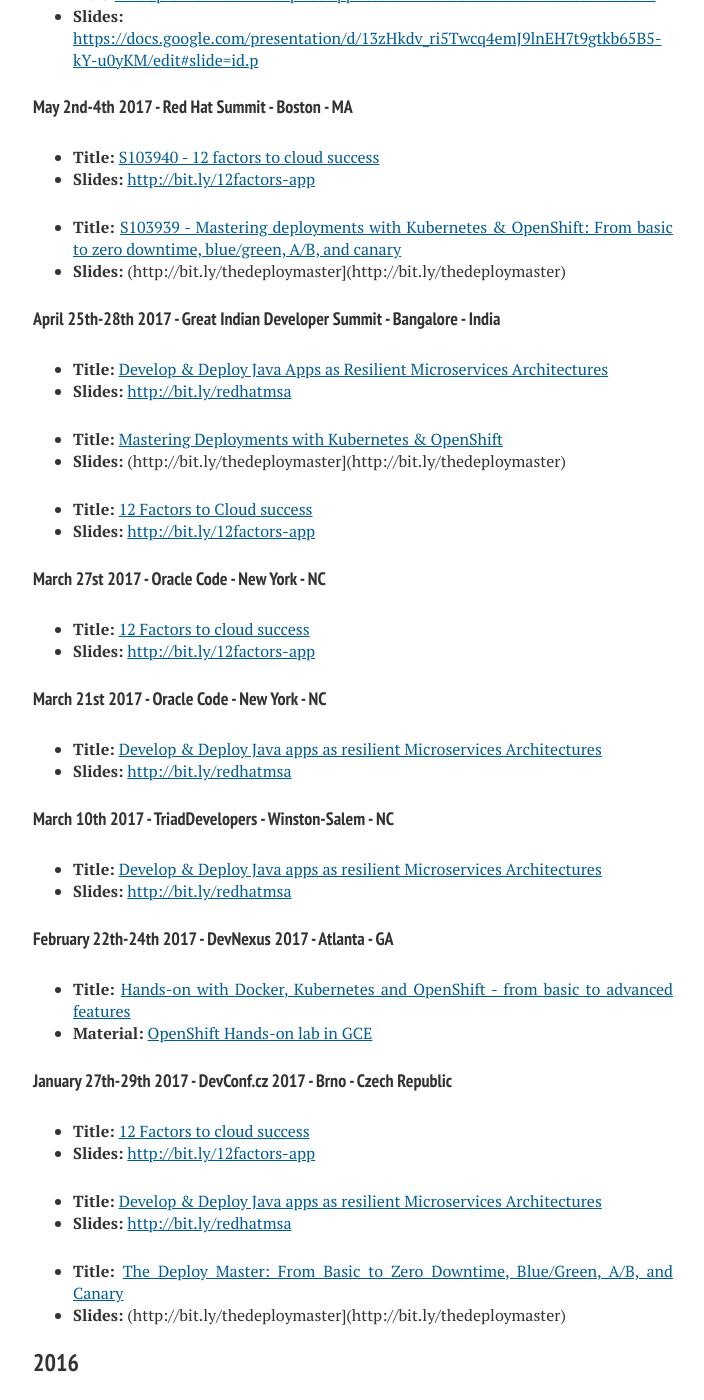
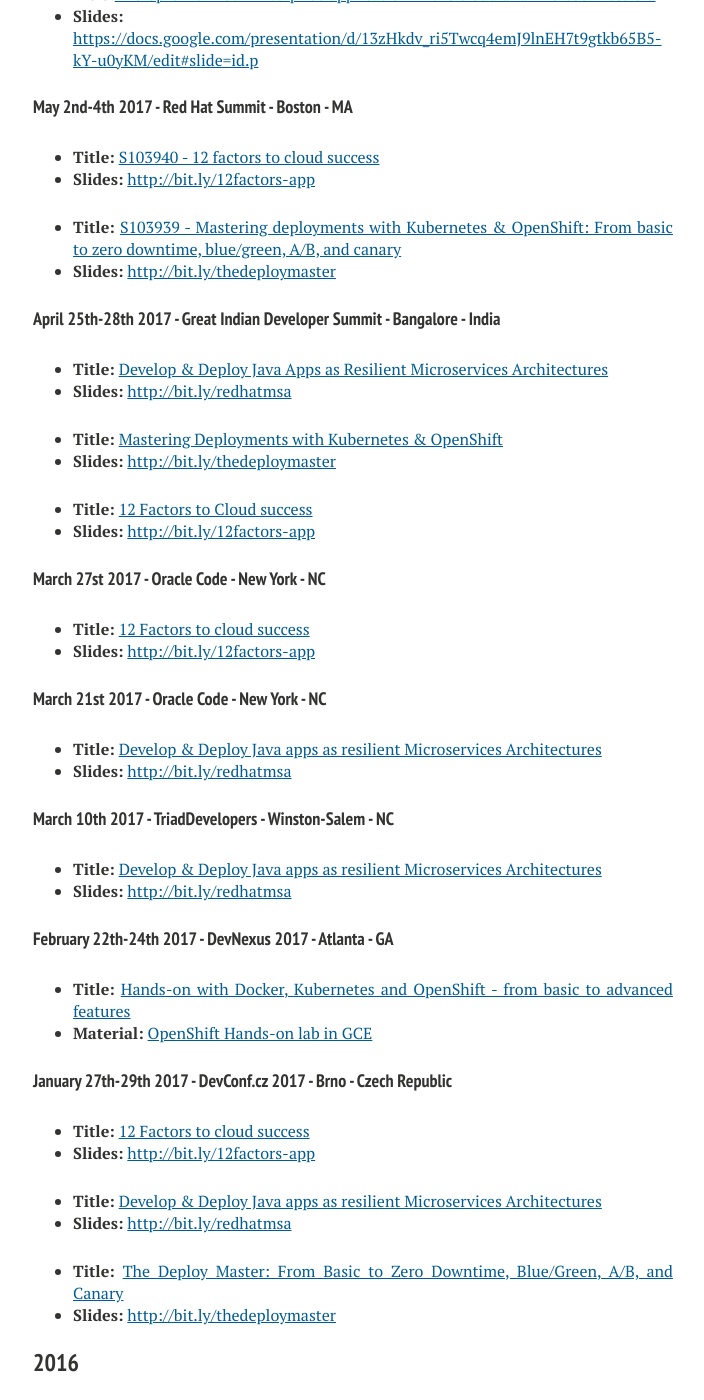
Before and after one commit to rafabene/rafabene.github.io, a Jekyll site: the page built from talks/index.md, in a window 1280 px wide and 1400 px high, scrolled down 2920 px. Shown: the whole window, without its empty margins (287-991 px from the left). Built offline with Jekyll 4.4.1, drawn with Linux system fonts in a browser that asks for light colours; nearby versions of some CDN libraries; comment, search, counter and statistics services are not loaded.

Commit message:
Fix slides links

```diff
--- a/talks/index.md
+++ b/talks/index.md
@@ -109,7 +109,7 @@
 - **Slides:** [http://bit.ly/12factors-app](http://bit.ly/12factors-app)
 
 - **Title:** [S103939 - Mastering deployments with Kubernetes & OpenShift: From basic to zero downtime, blue/green, A/B, and canary](https://rh2017.smarteventscloud.com/connect/sessionDetail.ww?SESSION_ID=103939&tclass=popup)
-- **Slides:** (http://bit.ly/thedeploymaster](http://bit.ly/thedeploymaster)
+- **Slides:** [http://bit.ly/thedeploymaster](http://bit.ly/thedeploymaster)
 
 #### April 25th-28th 2017 - Great Indian Developer Summit - Bangalore - India
 
@@ -117,7 +117,7 @@
 - **Slides:** [http://bit.ly/redhatmsa](http://bit.ly/redhatmsa)
 
 - **Title:** [Mastering Deployments with Kubernetes & OpenShift](http://www.developermarch.com/developersummit/session.html?insert=Rafael1)
-- **Slides:** (http://bit.ly/thedeploymaster](http://bit.ly/thedeploymaster)
+- **Slides:** [http://bit.ly/thedeploymaster](http://bit.ly/thedeploymaster)
 
 - **Title:** [12 Factors to Cloud success](http://www.developermarch.com/developersummit/session.html?insert=Rafael2)
 - **Slides:** [http://bit.ly/12factors-app](http://bit.ly/12factors-app)
@@ -155,7 +155,7 @@
 - **Slides:** [http://bit.ly/redhatmsa](http://bit.ly/redhatmsa)
 
 - **Title:** [The Deploy Master: From Basic to Zero Downtime, Blue/Green, A/B, and Canary](https://devconf.cz/2017/schedule.html)
-- **Slides:** (http://bit.ly/thedeploymaster](http://bit.ly/thedeploymaster)
+- **Slides:** [http://bit.ly/thedeploymaster](http://bit.ly/thedeploymaster)
 
 
 ### 2016
```
